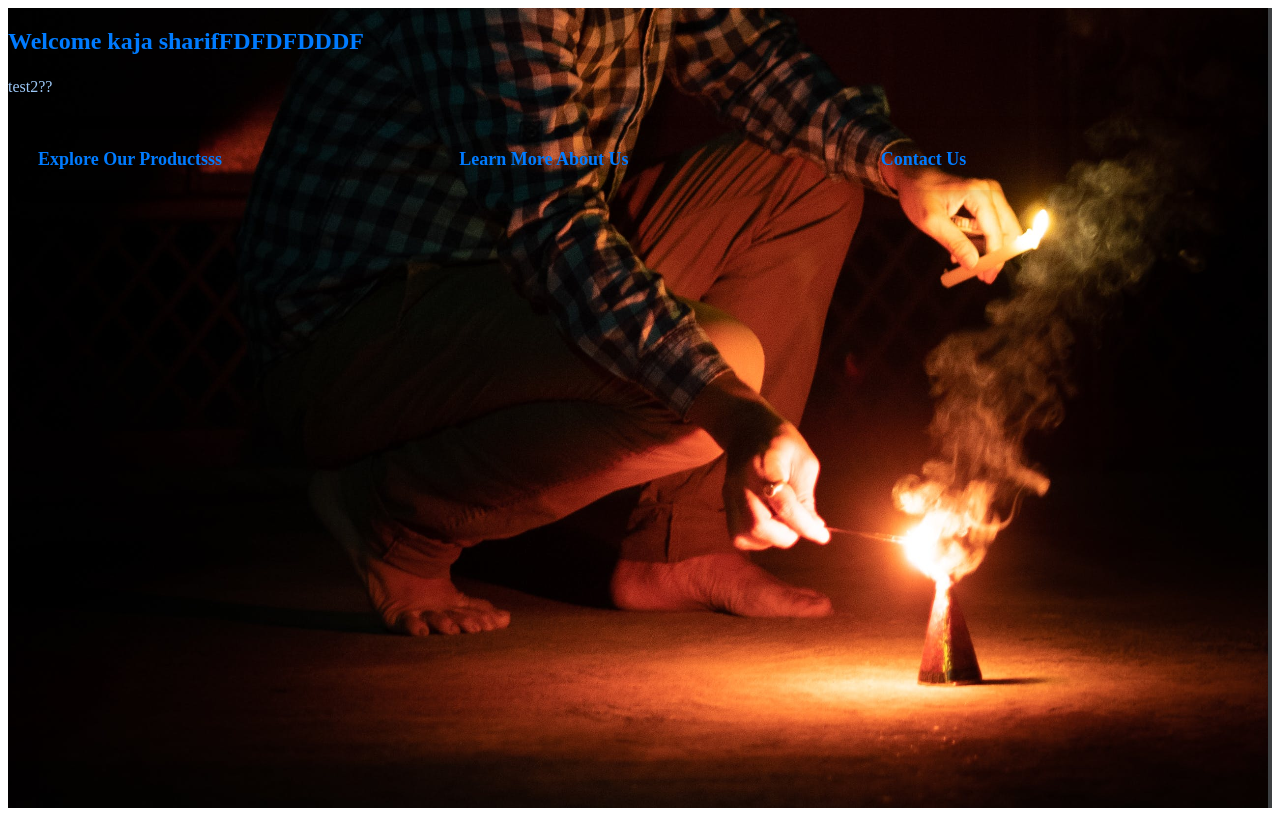
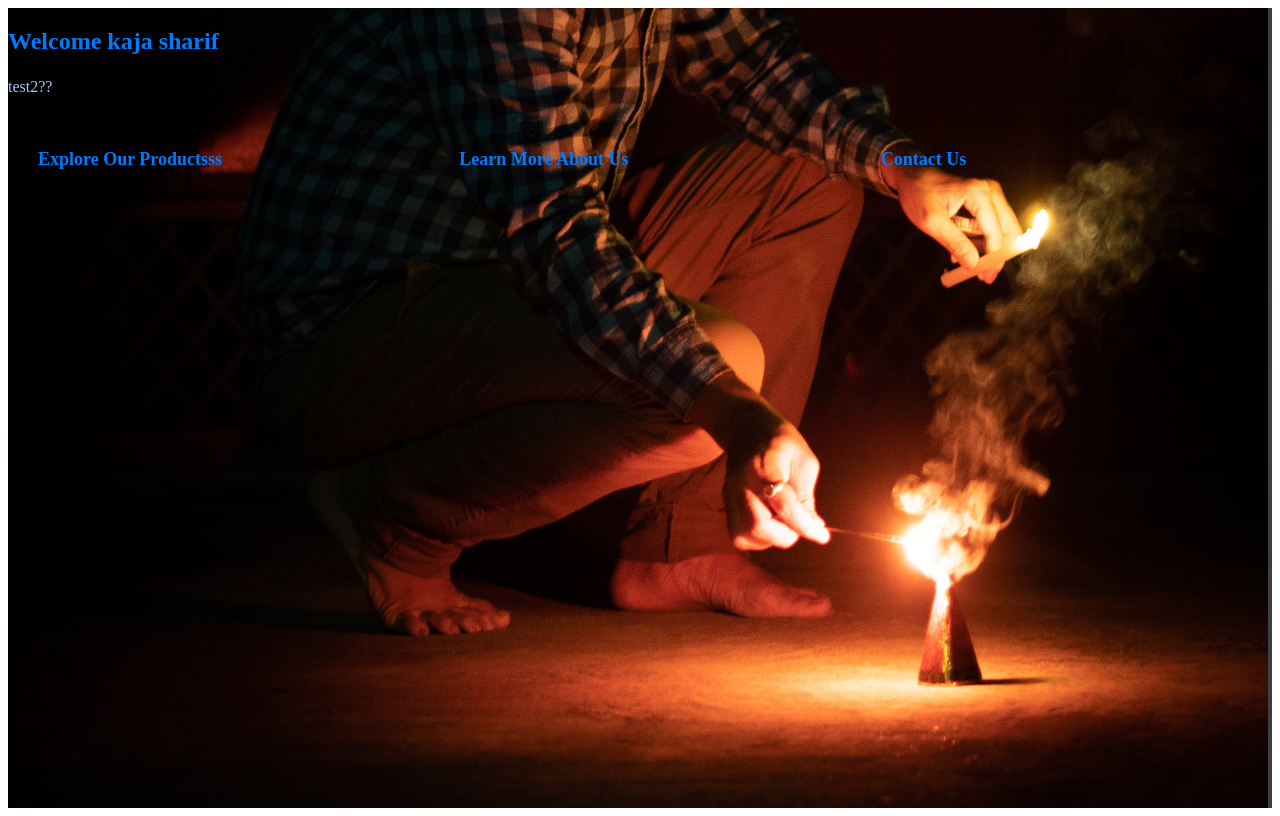
Before and after one commit to kajamal/crackerfrontend, a React (Create React App) app: page / in a window 1280 px wide. Built offline with nearby package versions, Linux system fonts and the light colour scheme.

Commit message:
Update Home.js

```diff
--- a/src/components/Home.js
+++ b/src/components/Home.js
@@ -5,7 +5,7 @@ function Home() {
 
   return (
        <div className="container">
-         <h2>Welcome kaja sharifFDFDFDDDF</h2>
+         <h2>Welcome kaja sharif</h2>
          <p>
            test2??
          </p>
```
